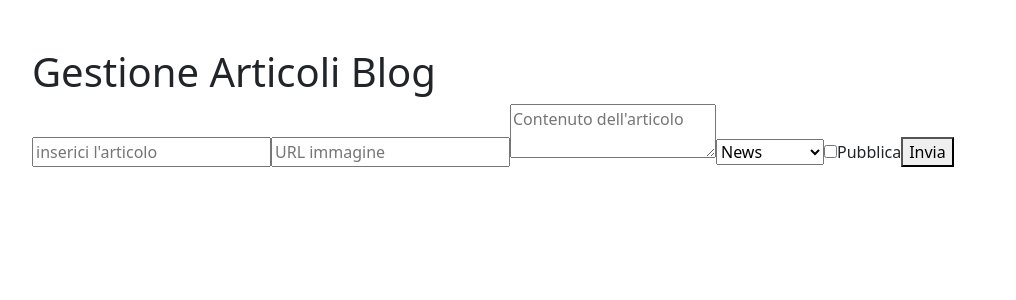
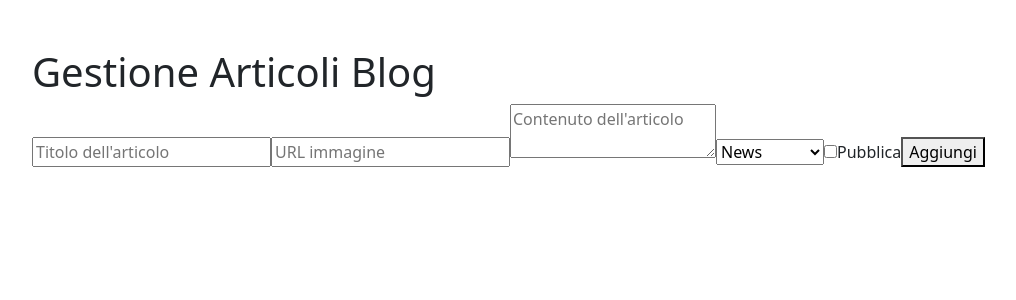
Before and after one commit to giuseppemsabino/react-form-multifield, a React (Vite) app: page / in a window 1280 px wide. Shown: the top 300 px of the page, without its empty margins (50-1066 px from the left). Built offline with nearby package versions, Linux system fonts and the light colour scheme.

Commit message:
card article done, no errors

```diff
--- a/src/App.jsx
+++ b/src/App.jsx
@@ -47,7 +47,7 @@ function App() {
             name="title"
             value={formData.title}
             onChange={handleInputChange}
-            placeholder="inserici l'articolo"
+            placeholder="Titolo dell'articolo"
           />
 
           {/* image camp */}
@@ -91,14 +91,20 @@ function App() {
               Pubblica
             </label>
 
-          <button type="submit">Invia</button>
+          <button type="submit">Aggiungi</button>
         </form>
 
         <ul className="mt-3">
           {articles.map((article, index) => (
             <li key={index}>
-              {article}
-              <button onClick={() => handleDelete(index)}>🗑️</button>
+              <h3>{article.title}</h3>
+              {article.image && <img src={article.image} alt={article.title} />}
+              <p>{article.content}</p>
+              <p><strong>Categoria:</strong>{article.category}</p>
+              <p>
+                <strong>Pubblicato:</strong> {article.published ? "Si" : "No"}
+              </p>
+              <button onClick={() => handleDelete(index)}>🗑️ Rimuovi</button>
             </li>
           ))}
         </ul>
```
